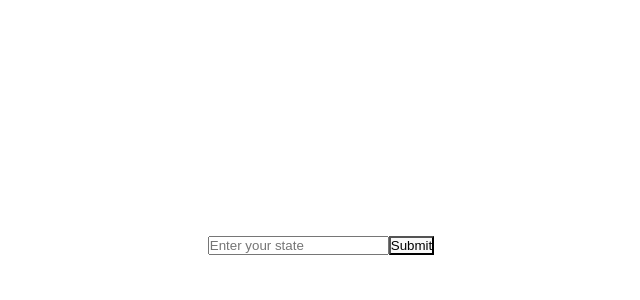
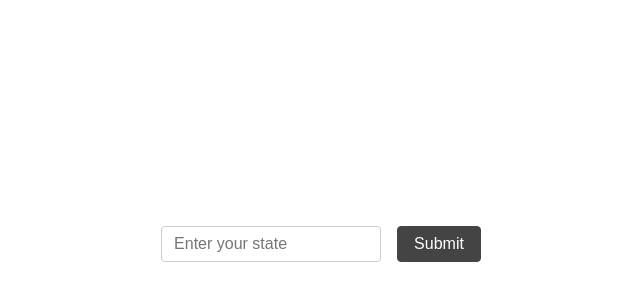
Before and after one commit to zcdev/geovibe-rebuild-2025, a React (Vite) app: page / in a window 1280 px wide. Shown: the part 156-456 px from the top of the page, without its empty margins (319-959 px from the left). Built offline with nearby package versions, Linux system fonts and the light colour scheme.

Commit message:
Implement styles on StateForm component for layout, input, and button

```diff
--- a/src/App.css
+++ b/src/App.css
@@ -47,3 +47,35 @@
 .data-note p {
   margin: 0;
 }
+
+.state-form {
+  display: flex;
+  justify-content: center;
+  align-items: center;
+  gap: 1rem;
+  margin: 2rem 0;
+}
+
+.state-form input[type="text"] {
+  padding: 0.5rem 0.75rem;
+  font-size: 1rem;
+  border: 1px solid #ccc;
+  border-radius: 4px;
+  width: 220px;
+}
+
+.state-form button {
+  padding: 0.5rem 1rem;
+  font-size: 1rem;
+  background-color: #444;
+  color: white;
+  border: 1px solid #444;
+  border-radius: 4px;
+  cursor: pointer;
+  transition: background-color 0.2s ease;
+}
+
+.state-form button:hover {
+  background-color: #666;
+  border: 1px solid #666;
+}
```
